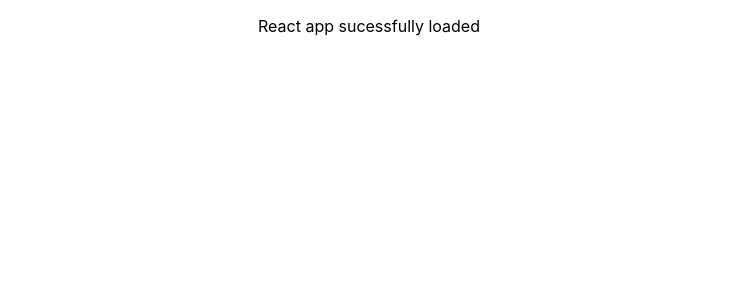
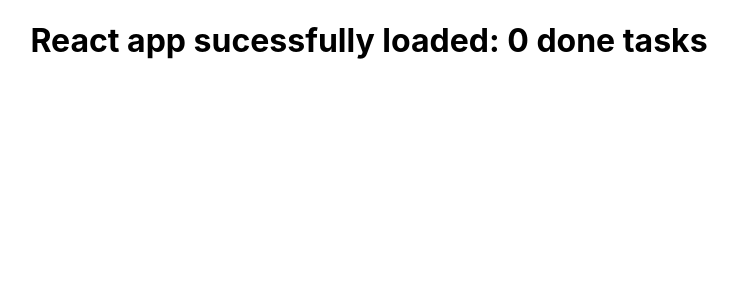
Before and after one commit to joyfulmagician/microfrontend-angular-react, a React (Create React App) app in the folder src/client/todo-details/: page / in a window 1280 px wide. Shown: the top 300 px of the page, without its empty margins (271-1009 px from the left). Built offline with nearby package versions, Linux system fonts and the light colour scheme.

Commit message:
feature(rx:counter): display the first version of counter into react app

```diff
--- a/src/client/todo-details/package.json
+++ b/src/client/todo-details/package.json
@@ -3,6 +3,7 @@
   "version": "0.1.0",
   "private": true,
   "dependencies": {
+    "bootstrap": "^4.2.1",
     "react": "^16.7.0",
     "react-dom": "^16.7.0",
     "react-scripts": "2.1.3"
--- a/src/client/todo-details/src/App.jsx
+++ b/src/client/todo-details/src/App.jsx
@@ -2,15 +2,32 @@
 import './App.css';
 
 class App extends Component {
+    constructor(props) {
+        super(props)
+        this.state = { totalDoneTasks: 0 };
+    }
+
+    componentDidMount() {
+        this.nv.addEventListener('allDoneTasksEmitter', this.handleNvEnter);
+    }
+
+    componentWillUnmount() {
+        this.nv.removeEventListener('allDoneTasksEmitter', this.handleNvEnter);
+    }
+
+    handleNvEnter = (event) => {
+        this.setState({ totalDoneTasks: event.detail.length });
+    }
+
     render() {
         return (
             <div className="App">
                 <header className="App-header">
-                    <p>
-                        React app sucessfully loaded
-                    </p>
+                    <h1>
+                        React app sucessfully loaded: {this.state.totalDoneTasks} done tasks
+                    </h1>
                 </header>
-                <app-ng-todolist></app-ng-todolist>
+                <app-ng-todolist ref={elem => this.nv = elem}></app-ng-todolist>
             </div>
         );
     }
--- a/src/client/todo-details/src/index.js
+++ b/src/client/todo-details/src/index.js
@@ -9,4 +9,4 @@
 // If you want your app to work offline and load faster, you can change
 // unregister() to register() below. Note this comes with some pitfalls.
 // Learn more about service workers: http://bit.ly/CRA-PWA
-serviceWorker.unregister();
+serviceWorker.register();
```
Also changed, not shown: src/client/todo-details/src/index.css (+6 -9 lines).
